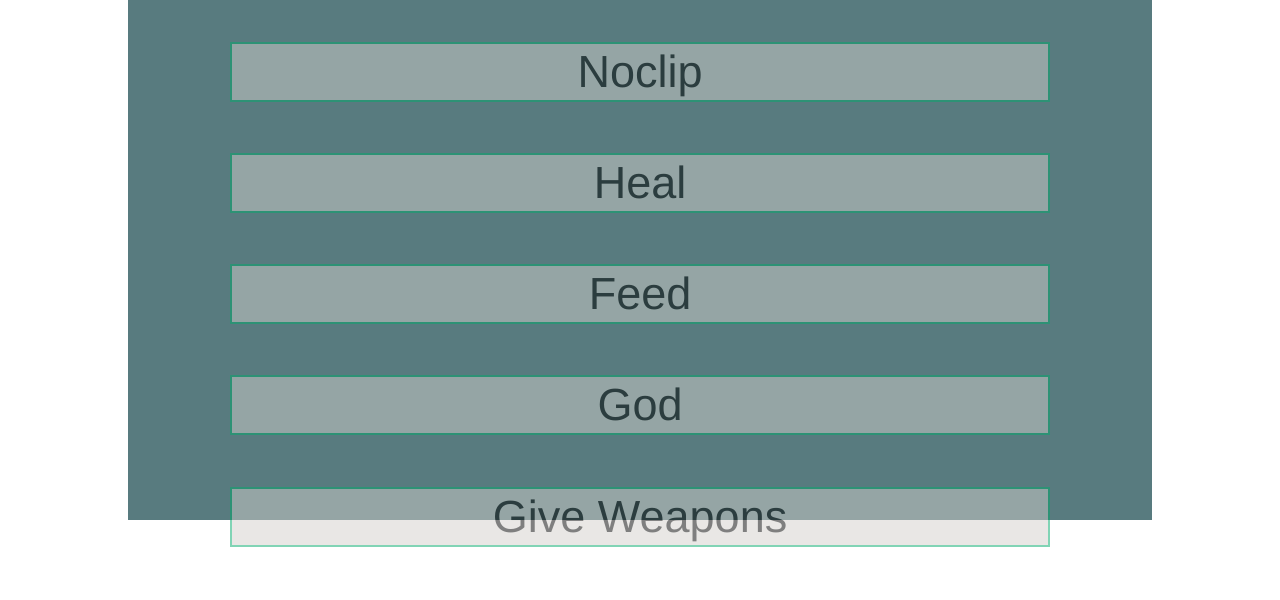
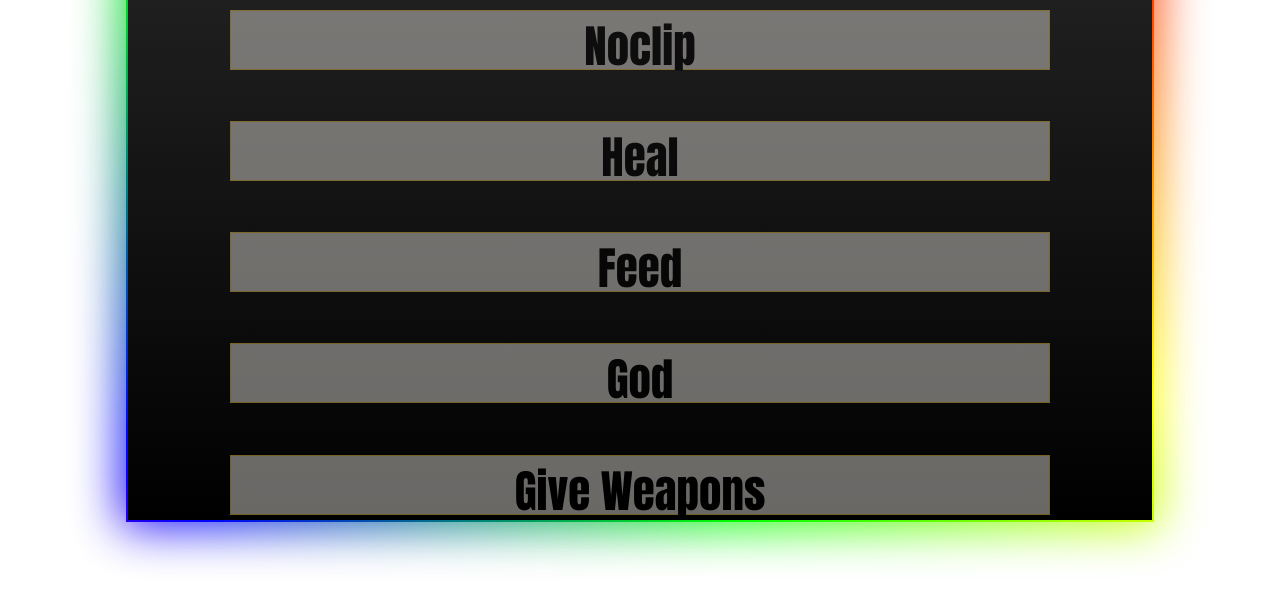
Before and after one commit to Ikdek/Fivem-lua-, a plain HTML site: page [ikressource]/adminMenu/index.html in a window 1280 px wide. Shown: the part 200-800 px from the top of the page. Drawn offline with nearby package versions, Linux system fonts and the light colour scheme.

Commit message:
Add files via upload

```diff
--- a/[ikressource]/adminMenu/index.css
+++ b/[ikressource]/adminMenu/index.css
@@ -1,8 +1,8 @@
 body {
-    padding: 0px;
-    margin: 0px;
-    width: 100%;
-    height: 100%;
+  padding: 0px;
+  margin: 0px;
+  width: 100%;
+  height: 100%;
 }
 
 .OurDiv {
@@ -25,14 +25,82 @@ body {
 .button {
     background-color: #D3D0CB;
     color: black;
-    border: 2px solid #04AA6D;
+    border: 1px solid #e2c044;
     width: 80%;
     margin-top: 2.5%;
     margin-bottom: 2.5%;
     cursor: pointer;
     height: 60px;
-    font-family: 'Franklin Gothic Medium', 'Arial Narrow', Arial, sans-serif;
+    font-family: Impact, Haettenschweiler, 'Arial Narrow Bold', sans-serif;
     font-size: 45;
     opacity: 0.5;
 }
-.button:hover {opacity: 1}
+.button:hover {
+    opacity: 1;
+    transition: 1s;
+    background-color: black;
+    color: #D3D0CB;
+    &:after {
+      background-color: #D3D0CB;
+      color: black;
+      transition: 1s;
+    }
+}
+
+
+
+
+.OurDiv {
+    position: relative;
+    background: linear-gradient(0deg, #000, #262626);
+  }
+
+.shadow {
+
+    &:before, &:after {
+      content:'';
+      position: absolute;
+      top:-2px;
+      left:-2px;
+      width:calc(100% + 4px);
+      height:calc(100% + 4px);
+      background: linear-gradient(
+        45deg,
+        #fb0094,
+        #0000ff,
+        #00ff00,
+        #ffff00,
+        #ff0000,
+        #fb0094,
+        #0000ff,
+        #00ff00,
+        #ffff00,
+        #ff0000
+      );
+      background-size: 400%;
+      z-index:-1;
+      animation: shadow 20s linear infinite;
+    }
+
+    &:after {
+      top:-8px;
+      left:-8px;
+      width:calc(100% + 16px);
+      height:calc(100% + 16px);
+      filter:blur(24px);
+      opacity:0.9;
+    }
+
+  }
+
+@keyframes shadow {
+    0% {
+      background-position: 0 0;
+    }
+    50.01% {
+      background-position: 200% 0;
+    }
+    100% {
+      background-position: 0 0;
+    }
+  }
--- a/[ikressource]/adminMenu/index.html
+++ b/[ikressource]/adminMenu/index.html
@@ -6,7 +6,7 @@
 </header>
 
 <body>
-    <div class="OurDiv">
+    <div class="OurDiv shadow">
         <h1 class="title">IkAdmin</h1>
         <div class="main">
             <button class="button" onclick="noclip()">Noclip</button>
```
